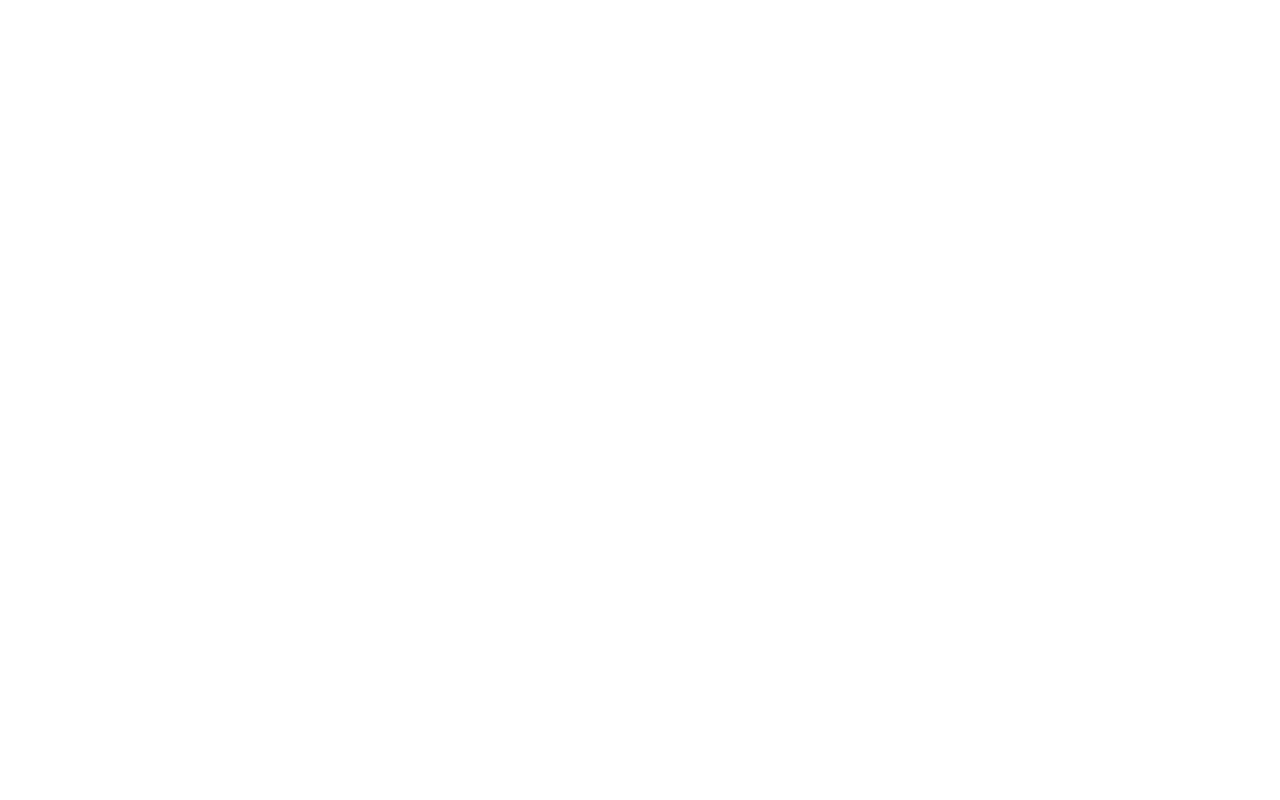
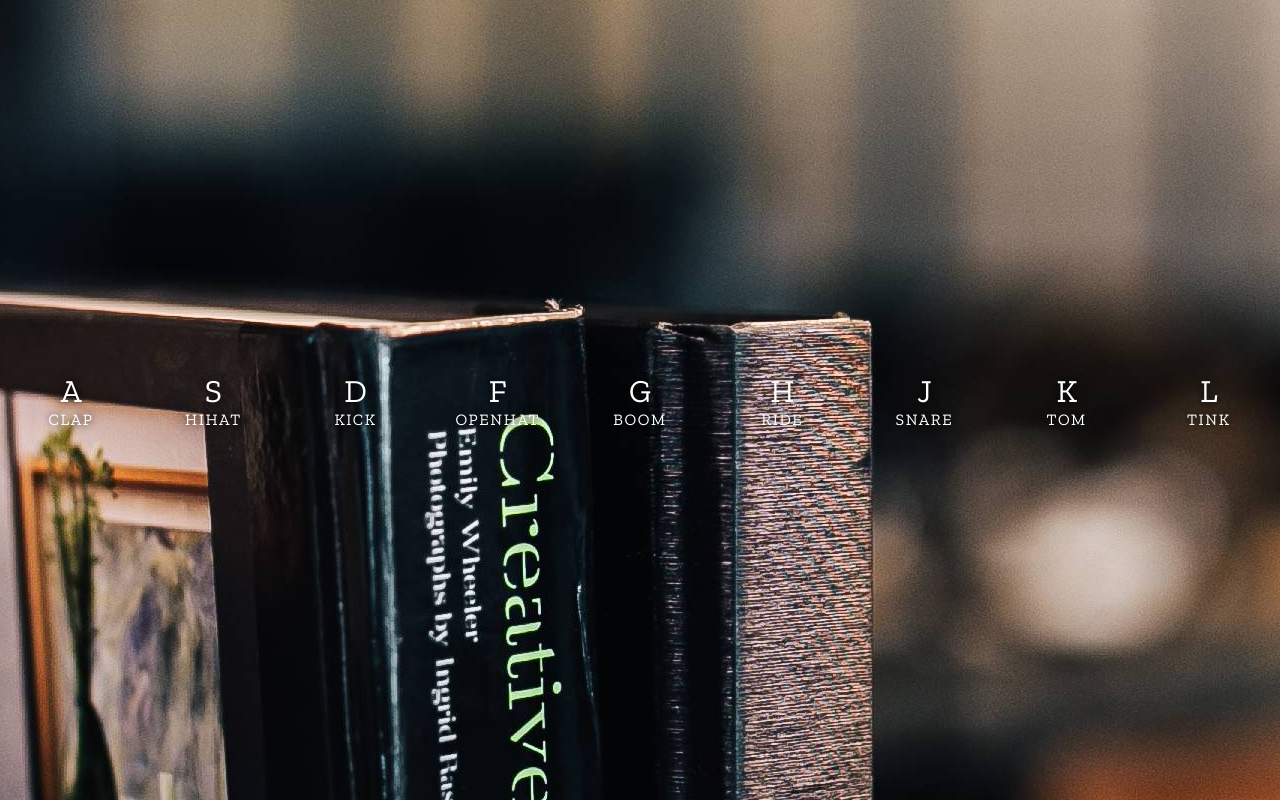
Before and after one commit to kl0sin/JavaScript30, a plain HTML site: page Day 1 - JavaScript Drum Kit/index.html in a window 1280 px wide. Drawn offline with nearby package versions, Linux system fonts and the light colour scheme.

Commit message:
Day 1 - HTML structure, some styles

```diff
--- a/Day 1 - JavaScript Drum Kit/index.html
+++ b/Day 1 - JavaScript Drum Kit/index.html
@@ -1,15 +1,57 @@
 <!DOCTYPE html>
 <html lang="en">
+
 <head>
     <meta charset="UTF-8">
     <meta name="viewport" content="width=device-width, initial-scale=1.0">
     <meta http-equiv="X-UA-Compatible" content="ie=edge">
     <title>JavaScript Drum Kit</title>
     <link rel="stylesheet" href="style.css">
+    <link href="https://fonts.googleapis.com/css?family=Zilla+Slab" rel="stylesheet">
 </head>
+
 <body>
 
+    <div class="keysContainer">
+        <div data-key="65" class="key">
+            <kbd>A</kbd>
+            <span class="sound">clap</span>
+        </div>
+        <div data-key="83" class="key">
+            <kbd>S</kbd>
+            <span class="sound">hihat</span>
+        </div>
+        <div data-key="68" class="key">
+            <kbd>D</kbd>
+            <span class="sound">kick</span>
+        </div>
+        <div data-key="70" class="key">
+            <kbd>F</kbd>
+            <span class="sound">openhat</span>
+        </div>
+        <div data-key="71" class="key">
+            <kbd>G</kbd>
+            <span class="sound">boom</span>
+        </div>
+        <div data-key="72" class="key">
+            <kbd>H</kbd>
+            <span class="sound">ride</span>
+        </div>
+        <div data-key="74" class="key">
+            <kbd>J</kbd>
+            <span class="sound">snare</span>
+        </div>
+        <div data-key="75" class="key">
+            <kbd>K</kbd>
+            <span class="sound">tom</span>
+        </div>
+        <div data-key="76" class="key">
+            <kbd>L</kbd>
+            <span class="sound">tink</span>
+        </div>
+    </div>
 
     <script src="script.js"></script>
 </body>
+
 </html>
--- a/Day 1 - JavaScript Drum Kit/style.css
+++ b/Day 1 - JavaScript Drum Kit/style.css
@@ -0,0 +1,40 @@
+* {
+    font-family: 'Zilla Slab', serif;
+}
+html {
+    background: url('background.jpg') fixed center no-repeat;
+}
+
+body, html {
+  margin: 0;
+  padding: 0;
+}
+
+.keysContainer {
+    display: flex;
+    min-height: 100vh;
+    align-items: center;
+    justify-content: center;
+}
+
+.key {
+    border-radius: .5rem;
+    padding: 1rem .5rem;
+    margin: 1rem;
+    color: #fff;
+    width: 10rem;
+    text-align: center;
+    transition: .3s;
+    text-shadow: 0 0 .5rem black;
+}
+
+kbd {
+    display: block;
+    font-size: 2rem;
+}
+
+.sound {
+    text-transform: uppercase;
+    letter-spacing: .1rem;
+    font-size: 1rem;
+}
```
Also changed, not shown: Day 1 - JavaScript Drum Kit/background.jpg (added).
